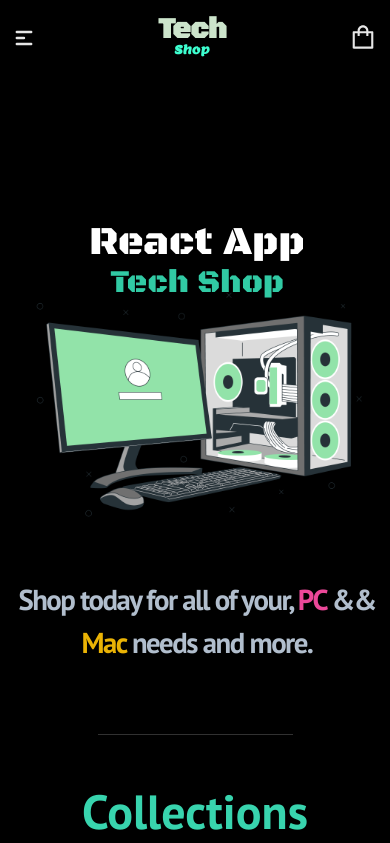
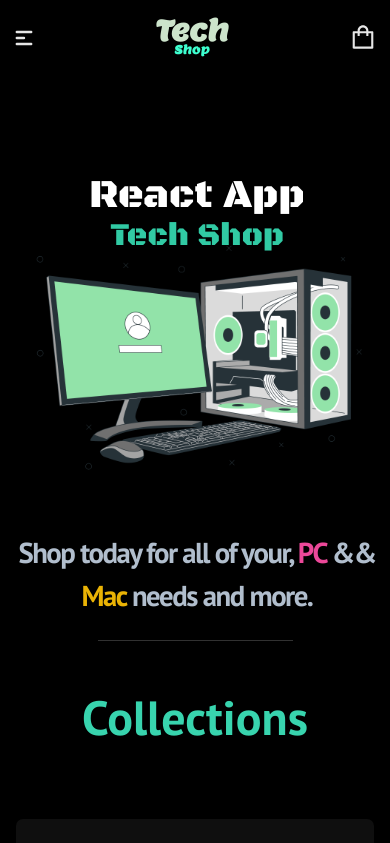
Before and after one commit to mAbdeen9/TechShop_Frontend, a React (Create React App) app: page / in a window 390 px wide. Shown: the top 843 px of the page. Built offline with nearby package versions, Linux system fonts and the light colour scheme.

Commit message:
logo color

```diff
--- a/src/components/Logo/Logo.module.css
+++ b/src/components/Logo/Logo.module.css
@@ -8,7 +8,7 @@
   justify-content: center;
   align-items: center;
   flex-direction: column;
-  font-family: "Black Ops One", system-ui;
+  font-family: "Lemon", serif;
   cursor: pointer;
   margin-top: 5px;
 }
--- a/src/components/Main/Main.module.css
+++ b/src/components/Main/Main.module.css
@@ -1,6 +1,6 @@
 .main__container {
   width: 100%;
-  height: calc(100vh - 200px);
+  height: 650px;
   background-color: black;
   color: white;
   display: flex;
@@ -65,7 +65,9 @@
 
 @media only screen and (max-width: 768px) {
   /* For mobile phones: */
-
+  .main__container {
+    height: 550px;
+  }
   .text__box {
     font-size: 2.5rem;
     margin-top: 100px;
```
